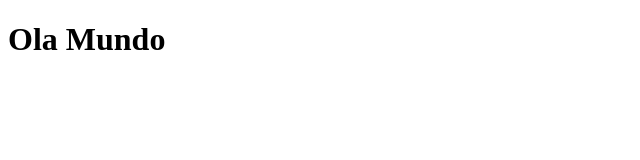
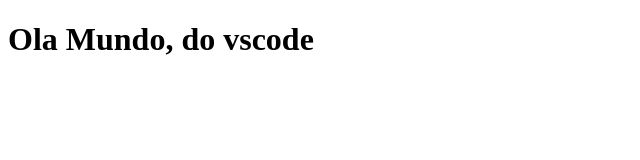
Before and after one commit to ojoserenan/teste-vscode, a plain HTML site: page index.html in a window 1280 px wide. Shown: the whole page, without its empty margins (0-640 px from the left). Drawn offline with Linux system fonts and the light colour scheme.

Commit message:
Update index.html

```diff
--- a/index.html
+++ b/index.html
@@ -7,6 +7,6 @@
     <title>Document</title>
 </head>
 <body>
-    <h1>Ola Mundo</h1>
+    <h1>Ola Mundo, do vscode</h1>
 </body>
 </html>
```
